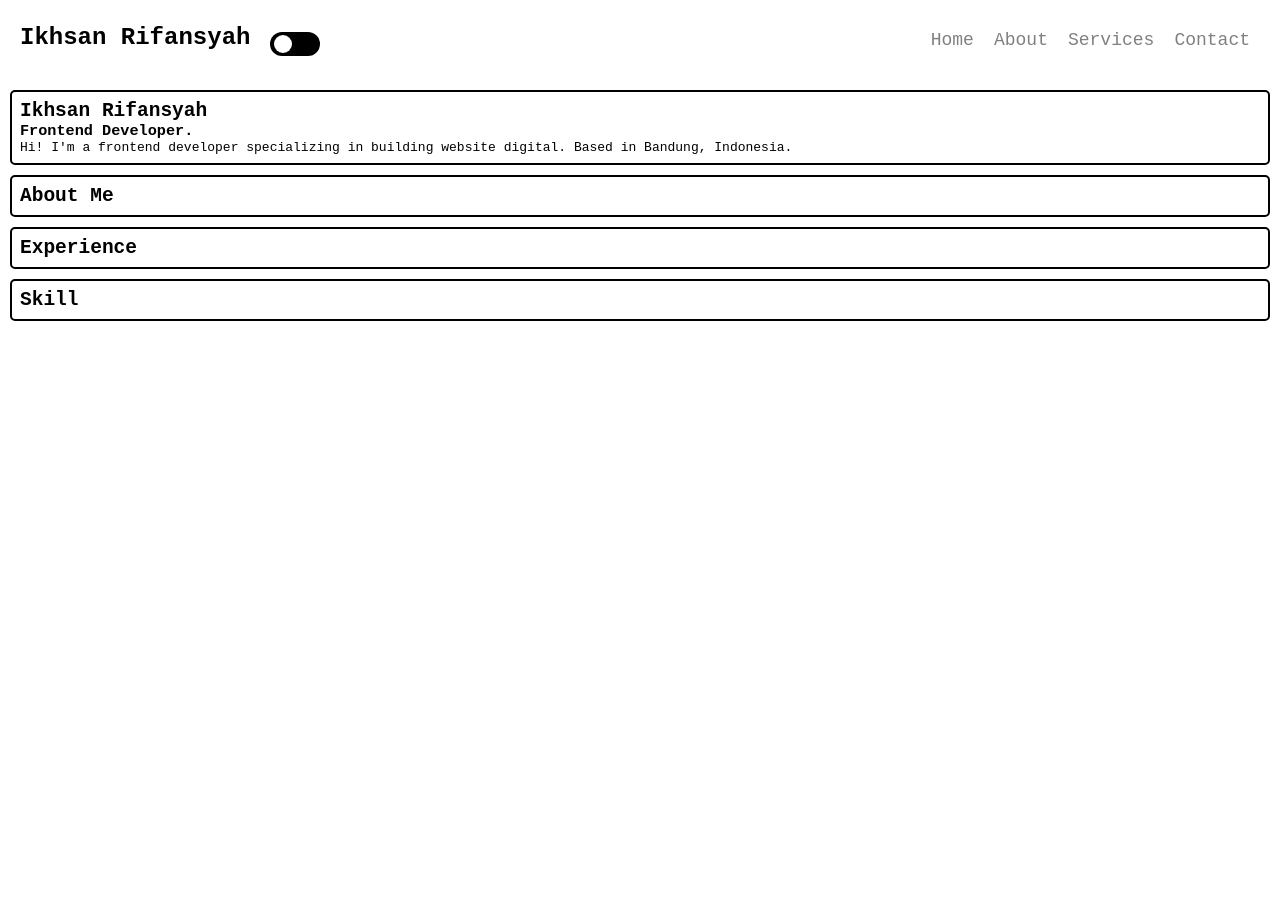
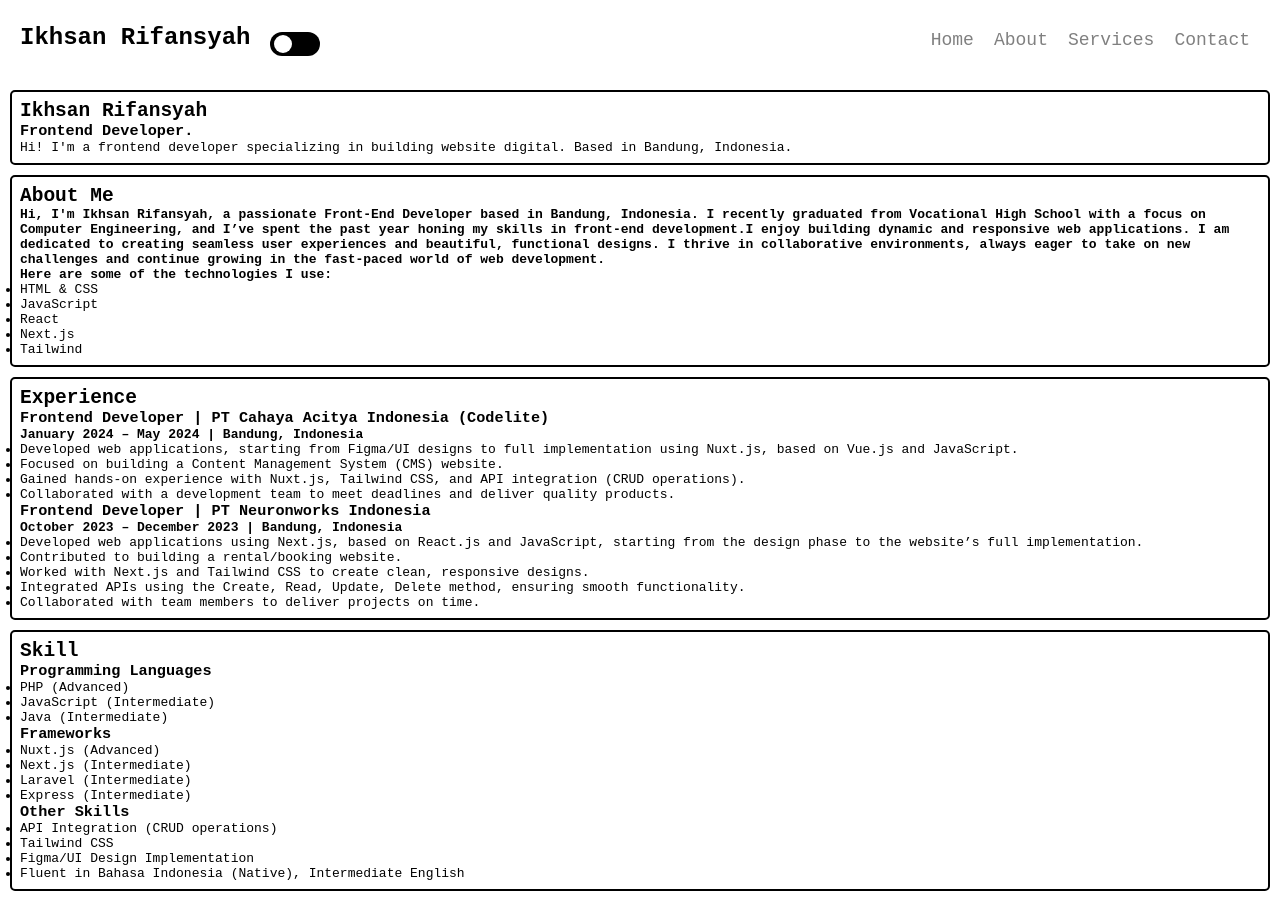
Before and after one commit to ikhsanrifff/portofolio-ikhsan, a React (Create React App) app: page / in a window 1280 px wide. Before the commit the page ends 800 px from the top, so only its background shows below. Built offline with nearby package versions, Linux system fonts and the light colour scheme.

Commit message:
*fix font and add description on dashboard

```diff
--- a/src/App.css
+++ b/src/App.css
@@ -206,6 +206,8 @@ input:checked + .slider:before {
   padding: 8px;
 }
 .profile-dark {
+
+  gap: 10px;
   width: 100%;
   height: max-content;
   background-color: #333;
--- a/src/App.js
+++ b/src/App.js
@@ -65,16 +65,69 @@ function App() {
             <h1>
               About Me
             </h1>
+            <h4>
+              Hi, I'm Ikhsan Rifansyah, a passionate Front-End Developer based in Bandung, Indonesia. I recently graduated from Vocational High School with a focus on Computer Engineering, and I’ve spent the past year honing my skills in front-end development.I enjoy building dynamic and responsive web applications. I am dedicated to creating seamless user experiences and beautiful, functional designs. I thrive in collaborative environments, always eager to take on new challenges and continue growing in the fast-paced world of web development.
+            </h4>
+            <h4>
+              Here are some of the technologies I use:
+            </h4>
+            <ul>
+              <li>HTML & CSS</li>
+              <li>JavaScript</li>
+              <li>React</li>
+              <li>Next.js</li>
+              <li>Tailwind</li>
+            </ul>
           </div>
           <div className={isDarkMode ? "experience-dark" : "experience"}>
             <h1>
               Experience
             </h1>
+            <h3>Frontend Developer | PT Cahaya Acitya Indonesia (Codelite)</h3>
+            <p><strong>January 2024 – May 2024 | Bandung, Indonesia</strong></p>
+            <ul>
+              <li>Developed web applications, starting from Figma/UI designs to full implementation using Nuxt.js, based on Vue.js and JavaScript.</li>
+              <li>Focused on building a Content Management System (CMS) website.</li>
+              <li>Gained hands-on experience with Nuxt.js, Tailwind CSS, and API integration (CRUD operations).</li>
+              <li>Collaborated with a development team to meet deadlines and deliver quality products.</li>
+            </ul>
+
+            <h3>Frontend Developer | PT Neuronworks Indonesia</h3>
+            <p><strong>October 2023 – December 2023 | Bandung, Indonesia</strong></p>
+            <ul>
+              <li>Developed web applications using Next.js, based on React.js and JavaScript, starting from the design phase to the website’s full implementation.</li>
+              <li>Contributed to building a rental/booking website.</li>
+              <li>Worked with Next.js and Tailwind CSS to create clean, responsive designs.</li>
+              <li>Integrated APIs using the Create, Read, Update, Delete method, ensuring smooth functionality.</li>
+              <li>Collaborated with team members to deliver projects on time.</li>
+            </ul>
           </div>
           <div className={isDarkMode ? "skill-dark" : "skill"}>
             <h1>
               Skill
             </h1>
+            <h3>Programming Languages</h3>
+            <ul>
+              <li>PHP (Advanced)</li>
+              <li>JavaScript (Intermediate)</li>
+              <li>Java (Intermediate)</li>
+            </ul>
+
+            <h3>Frameworks</h3>
+            <ul>
+              <li>Nuxt.js (Advanced)</li>
+              <li>Next.js (Intermediate)</li>
+              <li>Laravel (Intermediate)</li>
+              <li>Express (Intermediate)</li>
+            </ul>
+
+            <h3>Other Skills</h3>
+            <ul>
+              <li>API Integration (CRUD operations)</li>
+              <li>Tailwind CSS</li>
+              <li>Figma/UI Design Implementation</li>
+              <li>Fluent in Bahasa Indonesia (Native), Intermediate English</li>
+            </ul>
           </div>
         </div>
       </section>
```
